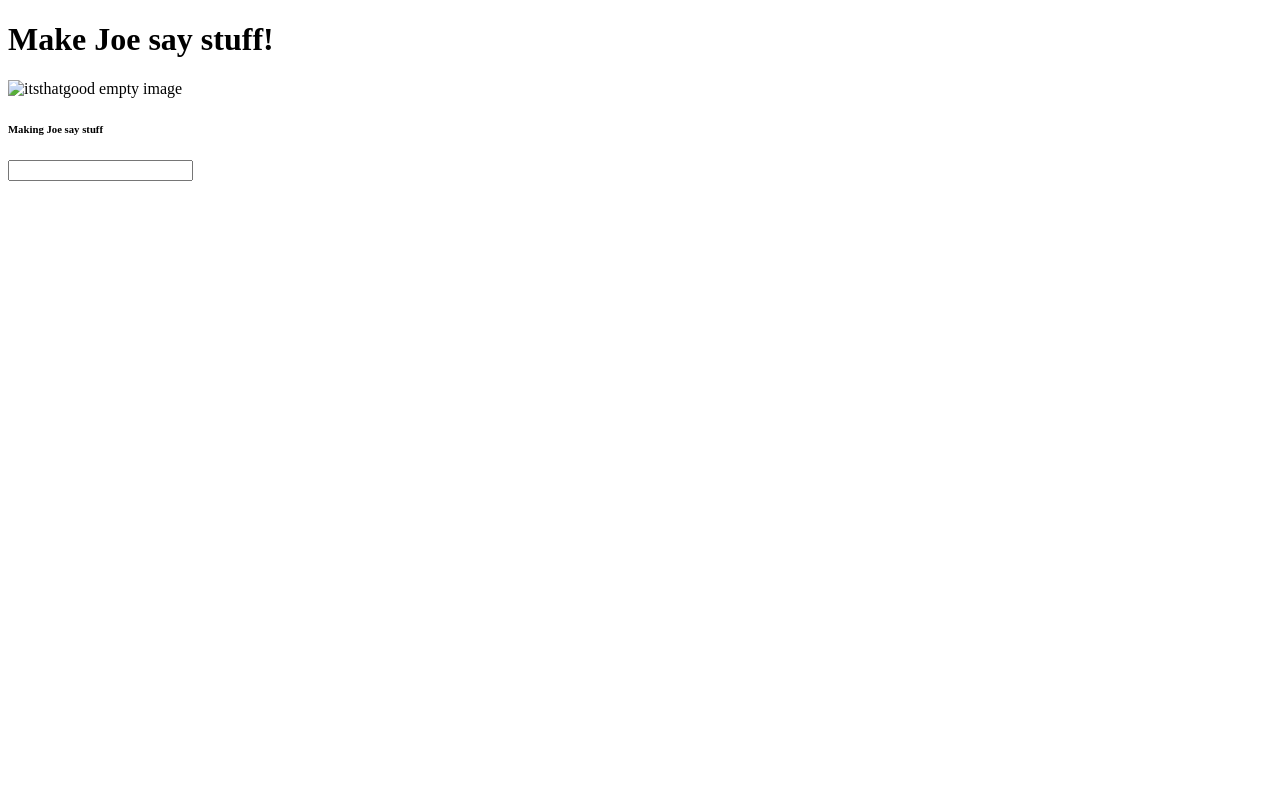
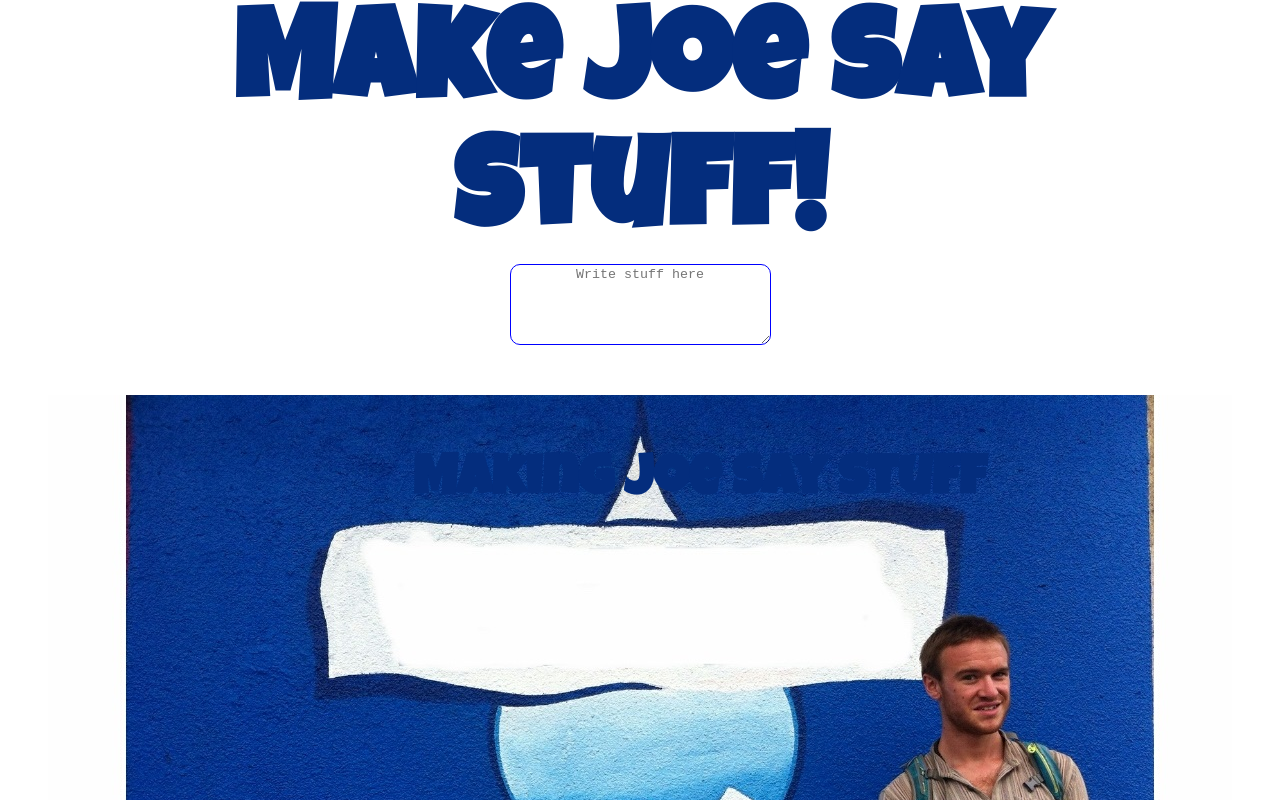
Before and after one commit to mtsdesign/itsthatgood, a plain HTML site: page index.html in a window 1280 px wide. Shown: the top 800 px of the page. Drawn offline with nearby package versions, Linux system fonts and the light colour scheme.

Commit message:
better working version with div layout
should be changed to a canvas element so it cam be saved.

```diff
--- a/index.html
+++ b/index.html
@@ -7,9 +7,17 @@
   </head>
   <body>
   <h1>Make Joe say stuff!</h1>
-  <img src="itsthatgood.jpeg" alt="itsthatgood empty image">
-  <h6 id="msgArea">Making Joe say stuff</h6>
-  <input type="text" id="inputBox"></input>
+  <!-- <input type="text" id="inputBox"></input> -->
+  <textarea name="input" id="inputBox" cols="30" rows="5" placeholder="Write stuff here"></textarea>
+  <div id="imagecContainer">
+  	<img src="itsthatgood.jpg" alt="itsthatgood empty image">
+  	<div id="textDiv">
+  		<h6 id="msgArea">Making Joe say stuff</h6>
+
+  	</div>
+
+  </div>
+
 
   <script   src="https://code.jquery.com/jquery-3.1.1.js"   integrity="sha256-16cdPddA6VdVInumRGo6IbivbERE8p7CQR3HzTBuELA="   crossorigin="anonymous"></script>
   <script src = "script.js"></script>
--- a/main.css
+++ b/main.css
@@ -1 +1,62 @@
-main.css
+@import url('https://fonts.googleapis.com/css?family=Luckiest+Guy');
+
+
+
+h1 {
+	font-family: 'Luckiest Guy', cursive;
+	color: #042d7d;
+	margin: auto;
+    width: 90%;
+    text-align: center;
+    font-size: 8em;
+
+}
+
+#imagecContainer{
+	margin: auto;
+	text-align: center;
+}
+img{
+	margin: auto;
+}
+
+#textDiv {
+	position: absolute;
+    width: 639px;
+    top: 455px;
+    left: 380px;
+    margin: auto;
+
+}
+
+h6 {
+	font-family: 'Luckiest Guy', cursive;
+	color: #042d7d;
+	margin: auto;
+    width: 90%;
+    font-size: 3.5em;
+    text-align: center;
+    z-index: 5;
+}
+
+
+#inputBox {
+	display: block;
+    margin: auto;
+    text-align: center;
+    border-color: blue;
+    border-radius: 10px;
+    margin-bottom: 50px;
+}
+
+.smallText {
+	font-size: 3.5em;
+}
+
+.smallerText {
+	font-size: 2em;
+}
+
+.largeText {
+	font-size: 5em;
+}
--- a/script.js
+++ b/script.js
@@ -2,11 +2,46 @@ $( document ).ready(function() {
 
 	console.log('hello world');
 	var $msgArea = $('#msgArea'),
-		$inputBox = $('#inputBox')
+		$inputBox = $('#inputBox'),
+		$inputLength = $('#inputBox').text()
 
 	$inputBox.keyup(function () {
 		$msgArea.html($inputBox.val())
-		console.log($inputBox.val())
-	})
+		// console.log($inputBox.val())
+		console.log($(this).val().length + "the input")
+
+		if ($(this).val().length > 0) {
+			$msgArea.removeClass();
+			$msgArea.addClass('largeText');
+		}
+
+		if ($(this).val().length > 12) {
+			$msgArea.removeClass();
+			$msgArea.addClass('smallText');
+		}
+
+
+		if ($(this).val().length > 17) {
+
+			$msgArea.removeClass();
+			$msgArea.addClass('smallerText');
+		};
+
+
+
+
+		})
+
+
+
+
+
+
+
+
+
+
+
+
 
 });
```
Also changed, not shown: itsthatgood.jpg (added).
